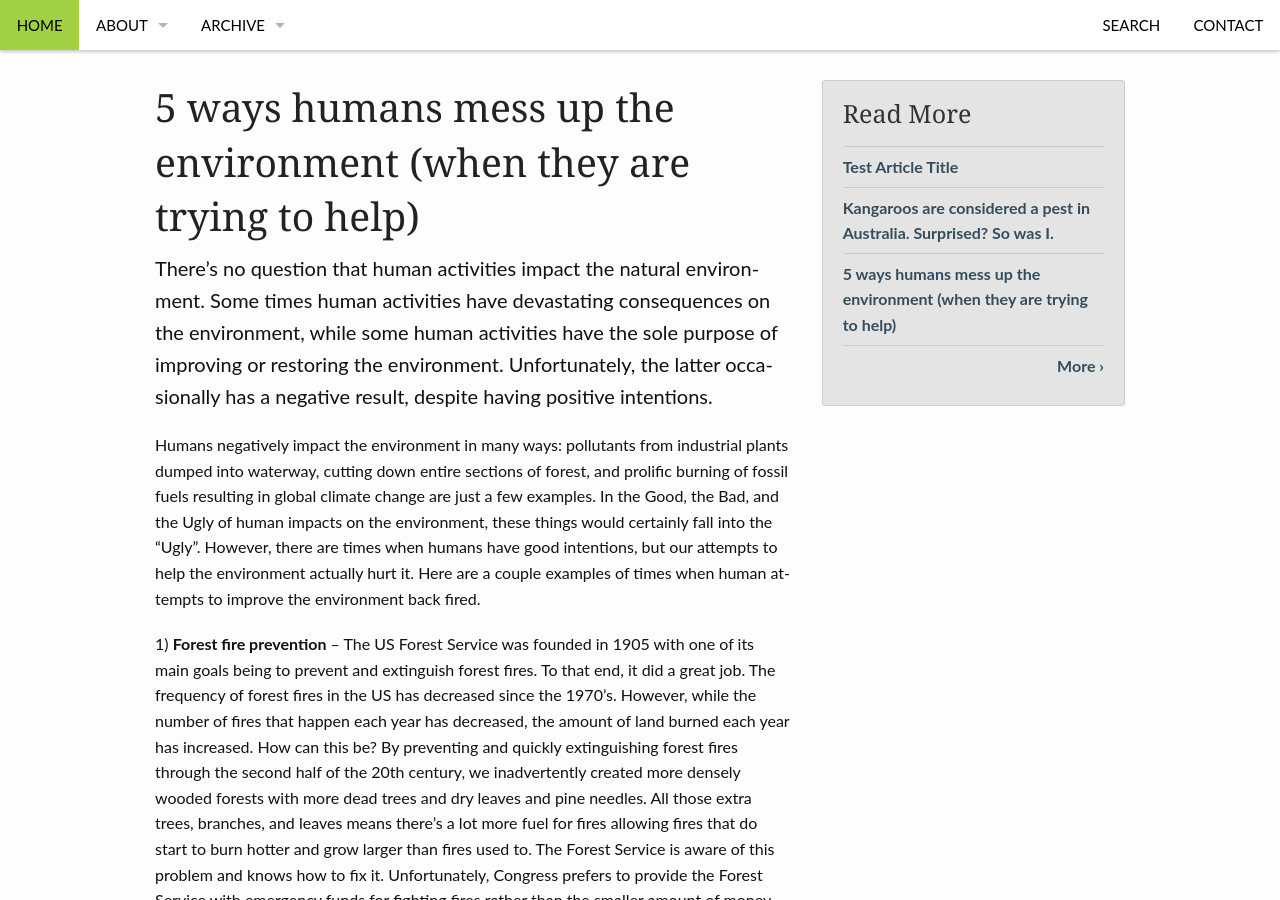
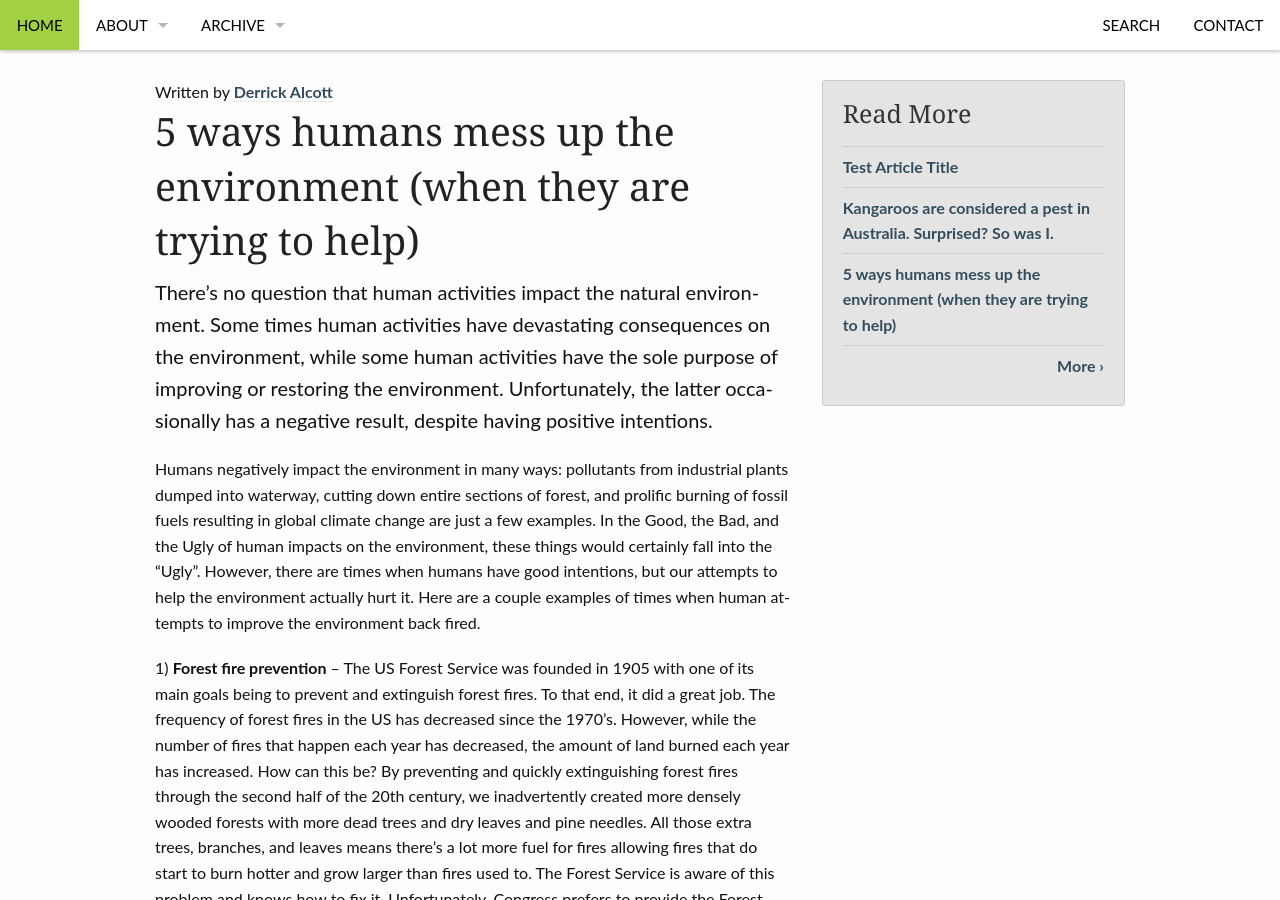
Before and after one commit to tguttata/thatslifesci-1, a Jekyll site: the page built from _posts/2015-10-13-5-ways-environment-DA.md, in a window 1280 px wide and 900 px high. Built offline with Jekyll 4.4.1, drawn with Linux system fonts in a browser that asks for light colours; comment, search, counter and statistics services are not loaded.

Commit message:
Update page.html

```diff
--- a/_layouts/page.html
+++ b/_layouts/page.html
@@ -21,7 +21,16 @@
 					{% endif %}
 				</figure>
 				{% endif %}
+				<!-- Look the author details up from the site config. -->
+{% assign author = site.data.authors[page.author] %}
 
+<!-- Output author details if some exist. -->
+{% if author %}
+    <span>
+        <!-- Personal Info. -->
+        Written by <a href="{{ author.web }}" target="_blank">{{ author.name }}</a>
+    </span>
+{% endif %}
 				<div itemprop="name">
 					{% if page.subheadline %}<p class="subheadline">{{ page.subheadline }}</p>{% endif %}
 					<h1>{{ page.title }}</h1>
```
